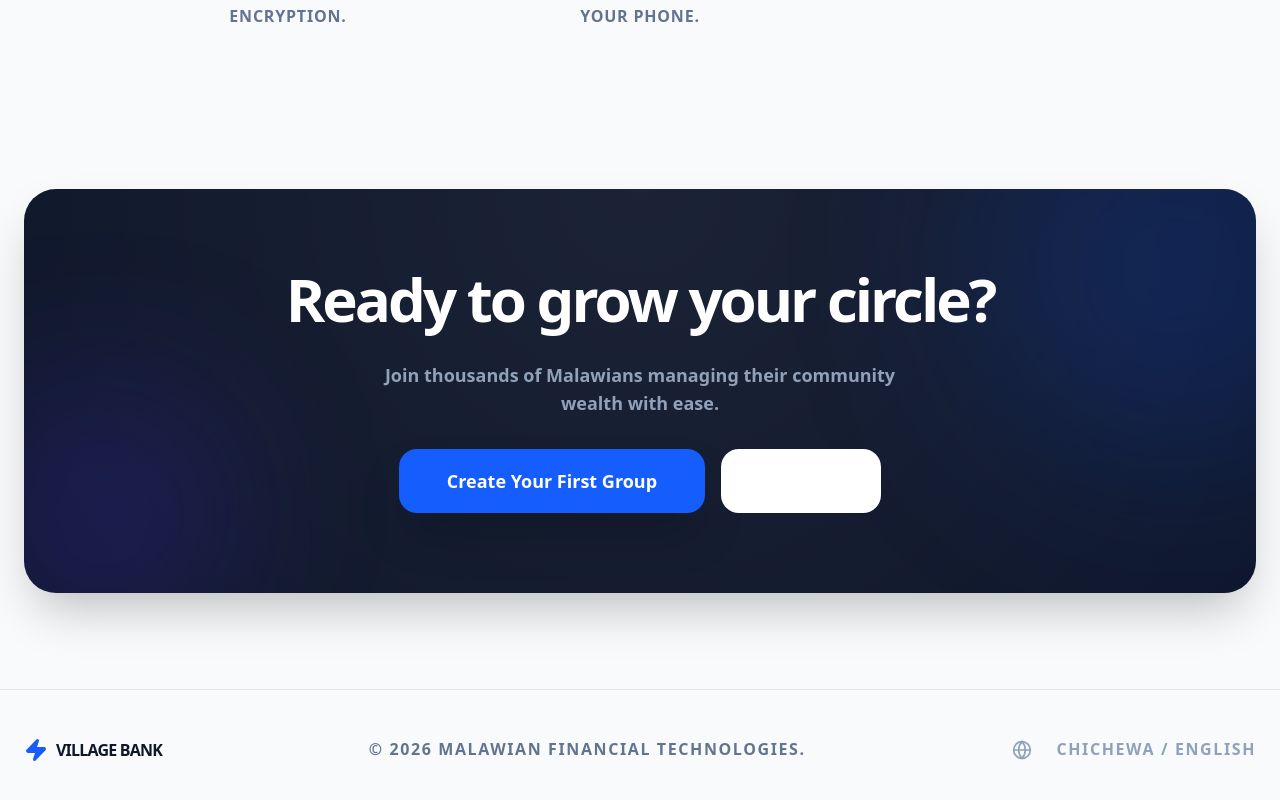
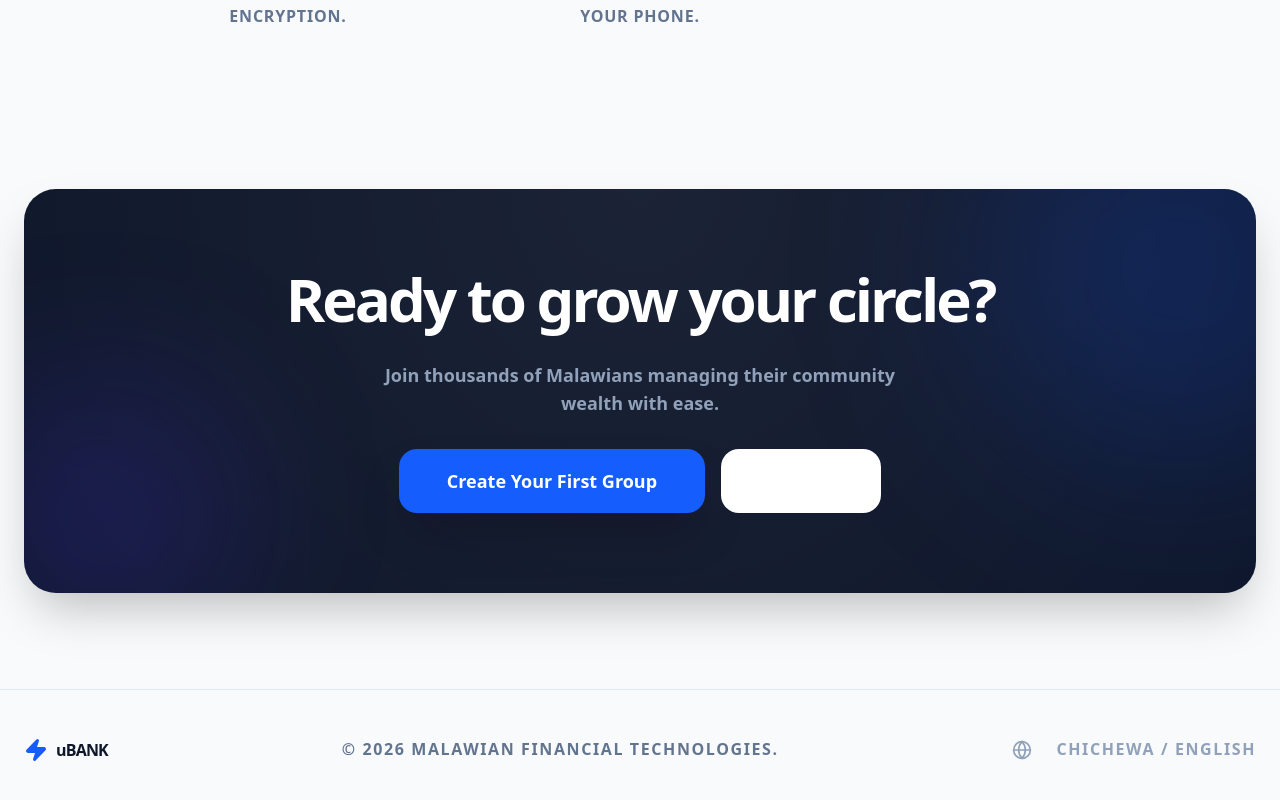
Before and after one commit to BLESSINGSMUYEYA/VillageBank-1234, a Next.js app: page / in a window 1280 px wide. Shown: the part 1688-2488 px from the top of the page. Built offline with nearby package versions, Linux system fonts and the light colour scheme; no server answers.

Commit message:
feat: Rebrand application to uBank (Personal & Group Wealth)

```diff
--- a/app/(public)/page.tsx
+++ b/app/(public)/page.tsx
@@ -57,7 +57,7 @@ export default function Home() {
                             <Zap className="w-6 h-6 text-white" fill="currentColor" />
                         </div>
                         <span className="text-2xl font-black text-slate-900 dark:text-white tracking-tighter">
-                            VILLAGE<span className="text-blue-600">BANK</span>
+                            u<span className="text-blue-600">BANK</span>
                         </span>
                     </div>
                     <div className="hidden md:flex items-center gap-8">
@@ -237,7 +237,7 @@ export default function Home() {
                 <footer className="container mx-auto px-6 py-12 border-t border-slate-200 dark:border-white/5 flex flex-col md:flex-row items-center justify-between gap-8">
                     <div className="flex items-center gap-2">
                         <Zap className="w-6 h-6 text-blue-600" fill="currentColor" />
-                        <span className="font-black text-slate-900 dark:text-white tracking-tighter">VILLAGE BANK</span>
+                        <span className="font-black text-slate-900 dark:text-white tracking-tighter">uBANK</span>
                     </div>
                     <p className="text-slate-500 text-sm font-black uppercase tracking-widest">
                         © {new Date().getFullYear()} Malawian Financial Technologies.
--- a/app/layout.tsx
+++ b/app/layout.tsx
@@ -22,8 +22,8 @@ export const viewport: Viewport = {
 }
 
 export const metadata: Metadata = {
-  title: 'Village Banking System',
-  description: 'Community banking management system for Malawi',
+  title: 'uBank - Your Personal & Group Wealth Manager',
+  description: 'The modern way to save together. Personal wallets and village banking groups in one app.',
   manifest: '/manifest.json',
 }
 
--- a/components/layout/DesktopNavigation.tsx
+++ b/components/layout/DesktopNavigation.tsx
@@ -70,11 +70,11 @@ export function DesktopNavigation() {
         <div className="mb-10">
           <Link href="/dashboard" className="flex items-center gap-3 group">
             <div className="w-10 h-10 rounded-2xl bg-gradient-to-br from-blue-600 to-indigo-700 flex items-center justify-center shadow-lg shadow-blue-500/20 transform group-hover:rotate-6 group-hover:scale-105 transition-all duration-300">
-              <span className="text-white font-black text-xl">V</span>
+              <span className="text-white font-black text-xl">u</span>
             </div>
             <div className="flex flex-col">
               <h1 className="text-lg font-black bg-gradient-to-r from-blue-900 via-indigo-800 to-blue-900 dark:from-white dark:to-blue-100 bg-clip-text text-transparent leading-none">
-                Village Bank
+                uBank
               </h1>
               <span className="text-[9px] font-black uppercase tracking-[0.2em] text-muted-foreground/60 leading-none mt-1">
                 {t('common.zen_edition')}
--- a/components/layout/Footer.tsx
+++ b/components/layout/Footer.tsx
@@ -9,7 +9,7 @@ export function Footer() {
           <div className="col-span-1 md:col-span-2">
             <Link href="/" className="inline-block mb-4">
               <h3 className="text-xl font-black bg-gradient-to-r from-blue-900 to-indigo-800 dark:from-white dark:to-blue-200 bg-clip-text text-transparent">
-                Village Banking System
+                uBank Platform
               </h3>
             </Link>
             <p className="text-muted-foreground text-sm mb-6 max-w-sm leading-relaxed">
@@ -71,7 +71,7 @@ export function Footer() {
 
         <div className="border-t border-border/50 pt-8 flex flex-col md:flex-row justify-between items-center gap-4">
           <p className="text-muted-foreground text-xs font-medium">
-            © {new Date().getFullYear()} Village Banking System. All rights reserved.
+            © {new Date().getFullYear()} uBank. All rights reserved.
           </p>
           <div className="flex items-center gap-2">
             <div className="w-2 h-2 rounded-full bg-green-500 animate-pulse" />
--- a/components/layout/MobileNavigation.tsx
+++ b/components/layout/MobileNavigation.tsx
@@ -45,10 +45,10 @@ export function MobileNavigation() {
         <div className="flex items-center justify-between p-4 px-4">
           <Link href="/dashboard" className="flex items-center space-x-3 group">
             <div className="w-9 h-9 rounded-xl bg-gradient-to-br from-blue-600 to-indigo-700 flex items-center justify-center shadow-lg shadow-blue-500/20 group-active:scale-95 transition-transform">
-              <span className="text-white font-black text-sm">V</span>
+              <span className="text-white font-black text-sm">u</span>
             </div>
             <div>
-              <h1 className="text-lg font-black bg-gradient-to-r from-blue-900 via-indigo-800 to-blue-900 dark:from-white dark:to-blue-200 bg-clip-text text-transparent leading-none">Village Bank</h1>
+              <h1 className="text-lg font-black bg-gradient-to-r from-blue-900 via-indigo-800 to-blue-900 dark:from-white dark:to-blue-200 bg-clip-text text-transparent leading-none">uBank</h1>
               <p className="text-[8px] font-black uppercase tracking-[0.2em] text-muted-foreground/60 leading-none mt-1">{t('common.premium_member')}</p>
             </div>
           </Link>
--- a/components/sharing/QRCodeShare.tsx
+++ b/components/sharing/QRCodeShare.tsx
@@ -97,7 +97,7 @@ export function QRCodeShare({ groupId, groupName }: QRCodeShareProps) {
         ctx.fillStyle = '#1e293b'
         ctx.font = 'bold 52px Inter, system-ui, sans-serif'
         ctx.textAlign = 'center'
-        ctx.fillText('Village Banking Group', width / 2, padding + 20)
+        ctx.fillText('uBank Group', width / 2, padding + 20)
 
         ctx.shadowColor = 'rgba(0, 0, 0, 0.1)'
         ctx.shadowBlur = 40
@@ -142,7 +142,7 @@ export function QRCodeShare({ groupId, groupName }: QRCodeShareProps) {
 
         canvas.toBlob((blob) => {
           if (blob) {
-            resolve(new File([blob], 'village-banking-invite.png', { type: 'image/png' }))
+            resolve(new File([blob], 'ubank-invite.png', { type: 'image/png' }))
           } else {
             reject(new Error('Canvas to Blob failed'))
           }
@@ -166,7 +166,7 @@ export function QRCodeShare({ groupId, groupName }: QRCodeShareProps) {
         shareData.customMessage
       )
 
-      const message = `*Village Banking Group Invitation*\n\n` +
+      const message = `*uBank Group Invitation*\n\n` +
         `Group: ${groupName}\n` +
         (shareData.customMessage ? `_"${shareData.customMessage}"_\n\n` : '') +
         `Scan the QR code or click the link to join:\n${shareData.shareUrl}`
```
Also changed, not shown: public/sw.js.
